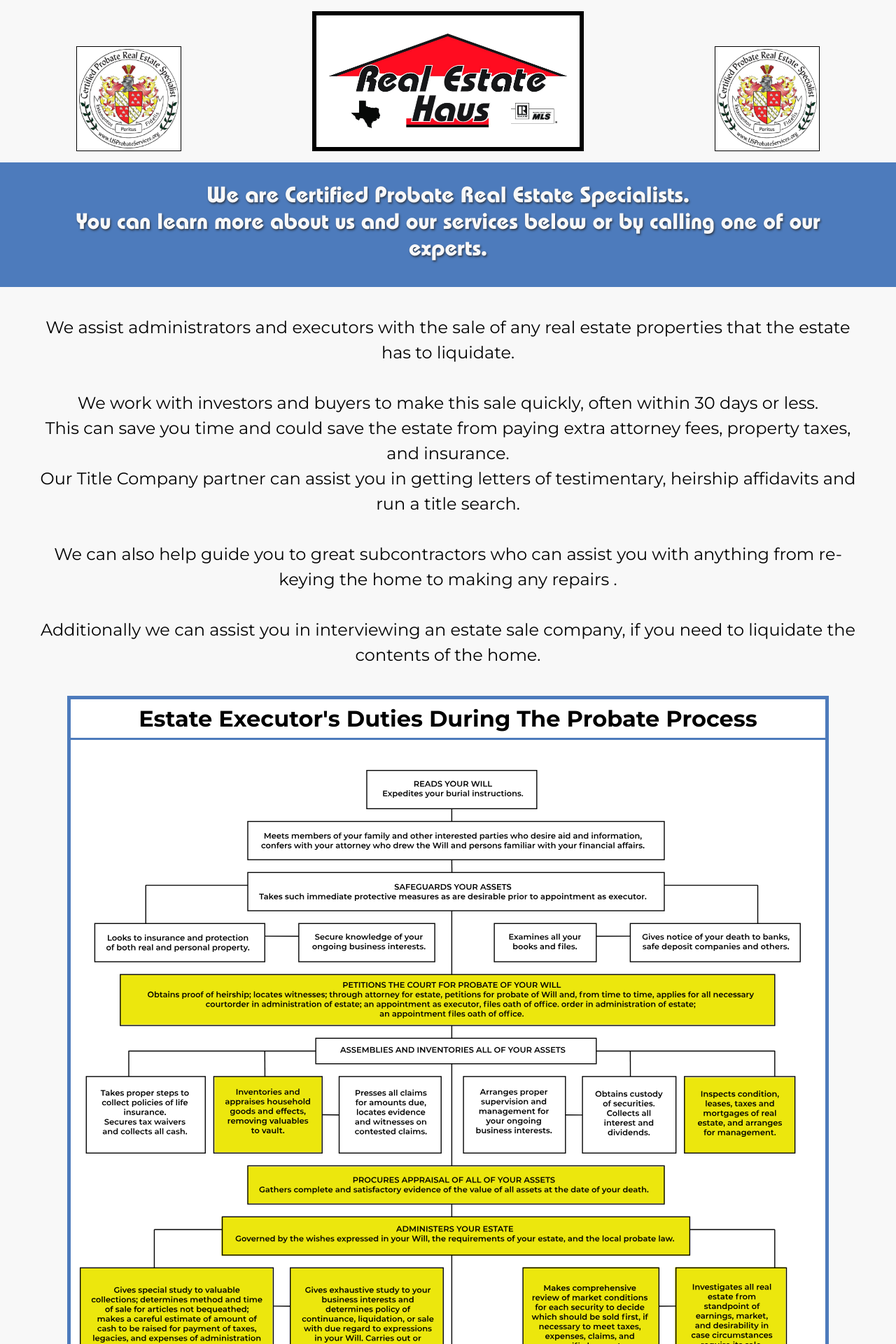
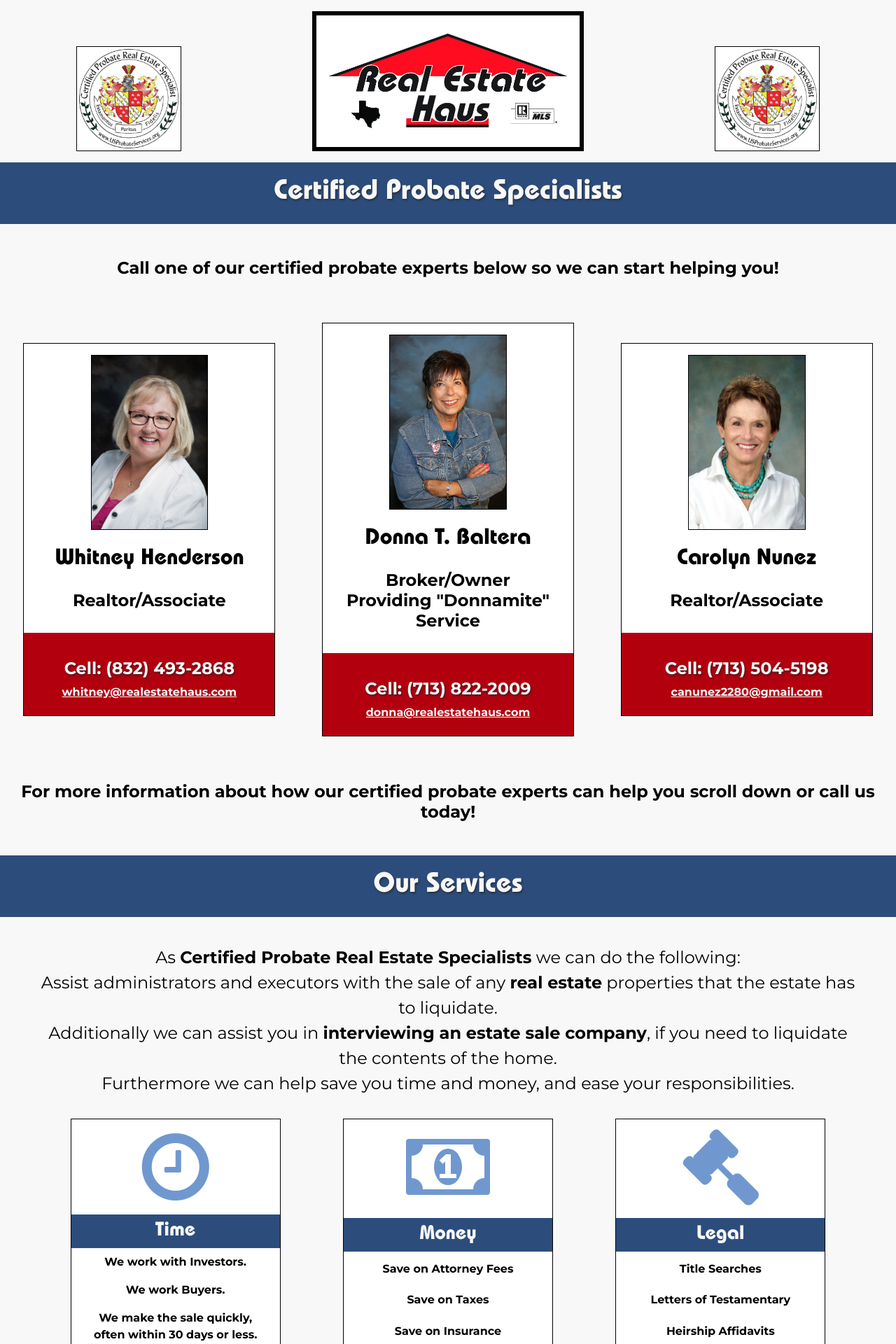
Before and after one commit to Kjschwoerke/probateconsulting.co, a PHP site: page / in a window 1280 px wide. Shown: the part 800-2720 px from the top of the page at 70% size. Run offline with PHP 8.4, Linux system fonts and the light colour scheme.

Commit message:
Accessibility and Style Modifications

```diff
--- a/index.html
+++ b/index.html
@@ -5,12 +5,24 @@
     <meta name="viewport" content="width=device-width, initial-scale=1.0">
     <meta name="description" content="Probate Consulting in New Braunfels, TX by Certified Probate Specialists">
     <meta name="keywords" content="Probate, Consulting, Texas, New Braunfels, Gruene, Green, Real Estate, Estate, Real Estate Haus, Realtor, Realtors, Canyon Lake, River Chase, Haven Wood, Probate Specialists, Probate Experts, Certified Probate Specialist, Certified Probate Expert">
+
+    <!-- Links to Fonts and Icons -->
     <link href="https://fonts.googleapis.com/css2?family=Montserrat:wght@400;700&display=swap" rel="stylesheet">
+    <link rel="stylesheet" href="https://cdnjs.cloudflare.com/ajax/libs/font-awesome/4.7.0/css/font-awesome.min.css">
+    <link rel="apple-touch-icon" sizes="180x180" href="./Images/apple-touch-icon.png">
+    <link rel="icon" type="image/png" sizes="32x32" href="./Images/favicon-32x32.png">
+    <link rel="icon" type="image/png" sizes="16x16" href="./Images/favicon-16x16.png">
+    <link rel="manifest" href="./Images/site.webmanifest">
+
+
+
 
     <!-- Link to CSS Style Sheets -->
     <link rel="stylesheet" href="./style.css">
-    <link rel="stylesheet" media="screen and (max-width: 1163px)" href="./tablet-style.css">
-    <link rel="stylesheet" media="screen and (max-width: 500px), (max-height: 400px)" href="./mobile-style.css">
+    <!-- <link rel="stylesheet" media="screen and (max-width: 1163px)" href="./tablet-style.css"> -->
+    <!-- <link rel="stylesheet" media="screen and (max-width: 573px), (max-height: 400px)" href="./mobile-style.css"> -->
+
+
 
 
     <title>Probate Consulting</title>
@@ -19,19 +31,22 @@
   <header id="top">
     <nav>
       <ul>
-        <li><a href='#services'>Services</a></li>
-        <li><a href='#contact'>Our Experts</a></li>
+        <li><a tabindex = "0" href='#contact'>Our Experts</a></li>
+        <li><a tabindex = "0" href='#services'>Our Services</a></li>
       </ul>
 
-      <a id='returnTop' class='returnTop' href="#top">
-        Click to Return to the Top of the Page
+      <a tabindex = "0" id='returnTop' class='returnTop' href="#top">
+        <div class="icon-link">
+          <i class="fa fa-home" id="home-icon" aria-hidden="true"></i>
+          Click to Return to the Top of the Page
+        </div>
       </a>
     </nav>
 
     <div class="headline-container">
-      <h1>Certified Probate Specialists</h1>
+      <strong></strong><h1>Certified Probate Specialists</h1></strong>
       <h2>Expert Guidance for your Real Estate concerns
-        specializing in New Braunfels, Gruene, and Canyon Lake</h2>
+        specializing in <strong>New Braunfels</strong>, <strong>Gruene</strong>, and <strong>Canyon Lake</strong></h2>
     </div>
   </header>
 
@@ -42,58 +57,12 @@
   </div>
 
   <main>
-    <section id="services" class="services">
-      <div class="main-CPRES">
-        <h3>
-            We are Certified Probate Real Estate Specialists.
-            <br>
-            You can learn more about us and our services below or by calling one of our experts.
-        </h3>
-      </div>
-
-      <div class="services-container">
-        <p>
-          We assist administrators and executors with the sale of any real
-          estate properties that the estate has to liquidate.
-        </p>
-        <p>
-          We work with investors and buyers to make this sale quickly, often within 30 days or less.
-          <br>
-          This can save you time and could save the estate from paying extra attorney fees, property taxes, and insurance.
-          <br>
-          Our Title Company partner can assist you in getting letters of testimentary, heirship affidavits and run a title search.
-        </p>
-        <p>
-          We can also help guide you to great subcontractors who can assist you with anything from re-keying the home to making any repairs .
-        </p>
-        <p>
-          Additionally we can assist you in interviewing an estate sale company, if you need to liquidate the contents of the home.
-        </p>
-      </div>
-
-      <div class="probate-timeline">
-        <h4 class="probate-timeline-title">Estate Executor's Duties During The Probate Process</h4>
-        <figure>
-          <a href = "./Images/Magazine_Layout_FlowChart_web.pdf"  target = "_blank">
-            <img src="./Images/Flowchart-outlines.svg" alt="Graphical Representation of Probate Flowchart Highlighting Services">
-          </a>
-          <figcaption>
-            Highlighted areas are where we can help!
-          </figcaption>
-        </figure>
-
-      </div>
-
-    </section>
-
-
-
 
     <section id='contact' class="contact-us">
-      <h3 class="our-specialists">Certified Probate Specialists</h3>
+      <strong><h3 class="our-specialists">Certified Probate Specialists</h3></strong>
 
       <p>
-        Call one of our certified experts below so we can start helping you!
+        Call one of our <strong>certified probate experts</strong> below so we can start helping you!
       </p>
 
       <div class="contact-container">
@@ -106,6 +75,8 @@
           </div>
           <div class="phone">
             Cell: (832) 493-2868
+          </div>
+          <div class="email"><a tabindex = "0" href="mailto: whitney@realestatehaus.com">whitney@realestatehaus.com</a>
           </div>
         </div>
 
@@ -121,6 +92,8 @@
           <div class="phone">
             Cell: (713) 822-2009
           </div>
+          <div class="email"><a tabindex = "0" href="mailto: donna@realestatehaus.com">donna@realestatehaus.com</a>
+          </div>
         </div>
 
         <div class="agent-card" id='nunez'>
@@ -132,15 +105,93 @@
           <div class="phone">
             Cell: (713) 504-5198
           </div>
+          <div class="email"><a tabindex = "0" href="mailto: canunez2280@gmail.com">canunez2280@gmail.com</a>
         </div>
       </div>
+
+      <div class="more-info">
+        <p>For more information about how our <strong>certified probate experts</strong> can help you scroll down or call us today!</p>
+      </div>
+
+    </section>
+
+    <section id="services" class="services">
+      <div class="main-CPRES">
+        <h3>
+           Our Services
+        </h3>
+      </div>
+
+      <div class="services-container">
+        <p class = "services-container-text">
+          As <strong>Certified Probate Real Estate Specialists</strong> we can do the following:
+          <br>
+          Assist administrators and executors with the sale of any <strong>real estate</strong> properties that the estate has to liquidate.
+          <br>
+          Additionally we can assist you in <strong>interviewing an estate sale company</strong>, if you need to liquidate the contents of the home.
+          <br>
+          Furthermore we can help save you time and money, and ease your responsibilities.
+        </p>
+
+        <!-- Create Service Highlight Cards Here -->
+        <div class="service-cards-container">
+
+          <div class="service-card time-card">
+          <div class="card-icon">
+            <i class="fa fa-clock-o" aria-hidden="true"></i>
+          </div>
+          <h4 class = "card-heading">Time</h4>
+          <p class = "card-text">We work with Investors.</p>
+          <p class = "card-text">We work Buyers.</p>
+          <p class = "card-text">We make the sale quickly, often within 30 days or less.</p>
+
+          <p class = "card-text sub-text">This can mean significant savings in your time!</p>
+        </div>
+
+        <div class="service-card money-card">
+          <div class="card-icon">
+            <i class="fa fa-money" aria-hidden="true"></i>
+          </div>
+          <h4 class = "card-heading">Money</h4>
+          <p class = "card-text">Save on Attorney Fees</p>
+          <p class = "card-text">Save on Taxes</p>
+          <p class = "card-text">Save on Insurance</p>
+
+          <p class = "card-text sub-text">Saved time can mean significant savings in your money!</p>
+        </div>
+
+        <div class="service-card time-card">
+          <div class="card-icon">
+            <i class="fa fa-gavel" aria-hidden="true"></i>
+
+          </div>
+          <h4 class = "card-heading">Legal</h4>
+          <p class = "card-text">Title Searches</p>
+          <p class = "card-text"><strong>Letters of Testamentary</strong></p>
+          <p class = "card-text"><strong>Heirship Affidavits</strong></p>
+
+          <p class = "card-text sub-text">Assist in navigating legal and title issues!</p>
+        </div>
+
+        <div class="service-card time-card">
+          <div class="card-icon">
+            <i class="fa fa-users" aria-hidden="true"></i>
+          </div>
+          <h4 class = "card-heading">Resources</h4>
+          <p class = "card-text">Connect with reputable Sub-Contractors.</p>
+          <p class = "card-text">Assist in Repairs</p>
+          <p class = "card-text">Assist in Maintanince</p>
+
+          <p class = "card-text sub-text">Reduce stress related to repairs, and maintanice!</p>
+        </div>
+        </div>
     </section>
 
   <footer>
     <p>
       Site Design 2020: Kenneth Schwoerke
       <br>
-      KJSchwoerke, LLC, for Real Estate Haus
+      KJSchwoerke, LLC, for <strong><a tabindex = "0" id="linkToRealEstateHaus" href="https://realestatehaus.com/" target="_blank">Real Estate Haus</a></strong>
     </p>
   </footer>
 
--- a/mobile-style.css
+++ b/mobile-style.css
@@ -48,4 +48,5 @@
 
 footer {
     font-size: .75em;
+    margin-bottom: 4em;
 }
--- a/style.css
+++ b/style.css
@@ -2,10 +2,12 @@
 :root {
     --main-backgrnd-color: #f8f8f8;
     --heading-text: #f8f8f8;
-    --page-div-color: #4D7BBC;
-    --page-div-color-alpha: #4d7bbca1;
+    --page-div-color: #2c4d7c;
+    --card-icon-color: #7098cf;
+    --page-div-color-alpha: #2c4d7cc4;
     --font-shadow: 1.25px 1.5px 3px #232325bb;
     --logo-red: #FF0C1F;
+    --logo-redAAA: #B3000F;
     --layout-border: dotted orange 2px;
     --montserrat: 'Montserrat', sans-serif;
 }
@@ -136,10 +151,10 @@
     text-align: center;
     color: var(--heading-text);
     font-family: 'bauhaus', Arial, Helvetica, sans-serif;
-    font-size: 2em;
+    font-size: 2.5em;
     font-weight: 700;
     text-shadow: var(--font-shadow);
-    padding: 1em 3em;
+    padding: 0.5em;
 }
 
 .services-container {
@@ -149,52 +164,60 @@
     padding: 1.5em;
 }
 
-.services-container p {
-    margin: 1.5em auto;
+.services-container .services-container-text {
+    margin: 0 auto;
     line-height: 1.5;
     font-size: 1.5em;
 }
 
-
-.services-container p:first-child {
-    margin-top: 0;
-    /* font-weight: 700; */
+.service-cards-container {
+    width: 100%;
+    display: flex;
+    flex-direction: row;
+    flex-wrap: wrap;
+    justify-content: space-around;
+    margin: 1em 0;
 }
 
-.services-container p:last-child {
-    margin-bottom: 0;
+.service-card {
+    display: flex;
+    flex-direction: column;
+    justify-content: space-between;
+    align-items: center;
+    height: auto;
+    width: 300px;
+    text-align: center;
+    background: white;
+    border: solid 1px black;
+    margin: 1em;
 }
 
-.probate-timeline-title {
+.card-icon {
     width: 100%;
-    padding: .25em;
-    font-size: 2em;
-    text-align: center;
-    border-bottom: solid 3px var(--page-div-color);
+    font-size: 7em;
+    color: var(--card-icon-color);
 }
 
-.probate-timeline {
-    height: auto;
-    width: 85%;
-    margin:  1em auto 0.5em;
-    background: white;
-    border: solid 5px var(--page-div-color);
+.card-heading {
+    background: var(--page-div-color);
+    color: var(--heading-text);
+    width: 100%;
+    font-size: 1.75em;
+    font-family: 'bauhaus', Arial, Helvetica, sans-serif;
+    padding: 0.25em;
 }
 
-.probate-timeline figure figcaption {
-    font-family: var(--montserrat);
+.card-text {
     font-weight: 700;
-    font-style: italic;
-    text-align: center;
-    font-size: 2.25em;
-    padding: 1em;
-    border-top: solid 3px var(--page-div-color);
-    text-decoration: underline;
+    padding:  0.5em 1em;
+    line-height: 1.5;
 }
 
-.probate-timeline figure figcaption p {
-    font-size: .75em;
-    text-decoration: none !important;
+.sub-text {
+    background: var(--page-div-color);
+    color: var(--heading-text);
+    font-weight: 500;
+    font-style: italic;
 }
 
 /* Contact Us Section */
@@ -217,6 +240,7 @@
     font-weight: 700;
     text-align: center;
     margin: 1em auto;
+    padding: 1em;
 }
 
 .contact-container {
@@ -233,11 +257,11 @@
     justify-content: space-between;
     align-items: center;
     height: auto;
-    width: 350px;
+    width: 360px;
     text-align: center;
     background: white;
     border: solid 1px black;
-    margin: 1em 1em;
+    margin: 1em 1em 1em;
 }
 
 .agent-card .name {
@@ -261,13 +285,40 @@
 }
 
 .agent-card .phone {
-    background: var(--logo-red);
-    padding: 1.5em;
+    background: var(--logo-redAAA);
+    padding: 1.5em 1.5em 0.25em;
     width: 100%;
     color: var(--heading-text);
     font-size: 1.5em;
     font-weight: 700;
     text-shadow: var(--font-shadow);
+}
+.agent-card .email {
+    background: var(--logo-redAAA);
+    width: 100%;
+    color: var(--heading-text);
+    font-size: 1em;
+    font-weight: 700;
+    padding: 0.25em 1.5em 1.5em;
+}
+
+.agent-card .email a {
+    color: var(--heading-text);
+}
+
+.agent-card .email a:hover {
+    border: solid var(--heading-text) 1px;
+    background: #ffffff34;
+    cursor: pointer;
+    padding: .25em;
+}
+
+.agent-card .email a:focus {
+    border: solid var(--heading-text) 1px;
+    background: var(--heading-text);
+    color: black;
+    cursor: pointer;
+    padding: .25em;
 }
 
 /* Footer */
```
Also changed, not shown: other parts of style.css (+160 -16 lines), Images/android-chrome-192x192.png (added), Images/android-chrome-512x512.png (added), Images/apple-touch-icon.png (added), Images/favicon-16x16.png (added), Images/favicon-32x32.png (added), Images/favicon.ico (added), Images/site.webmanifest (added).
